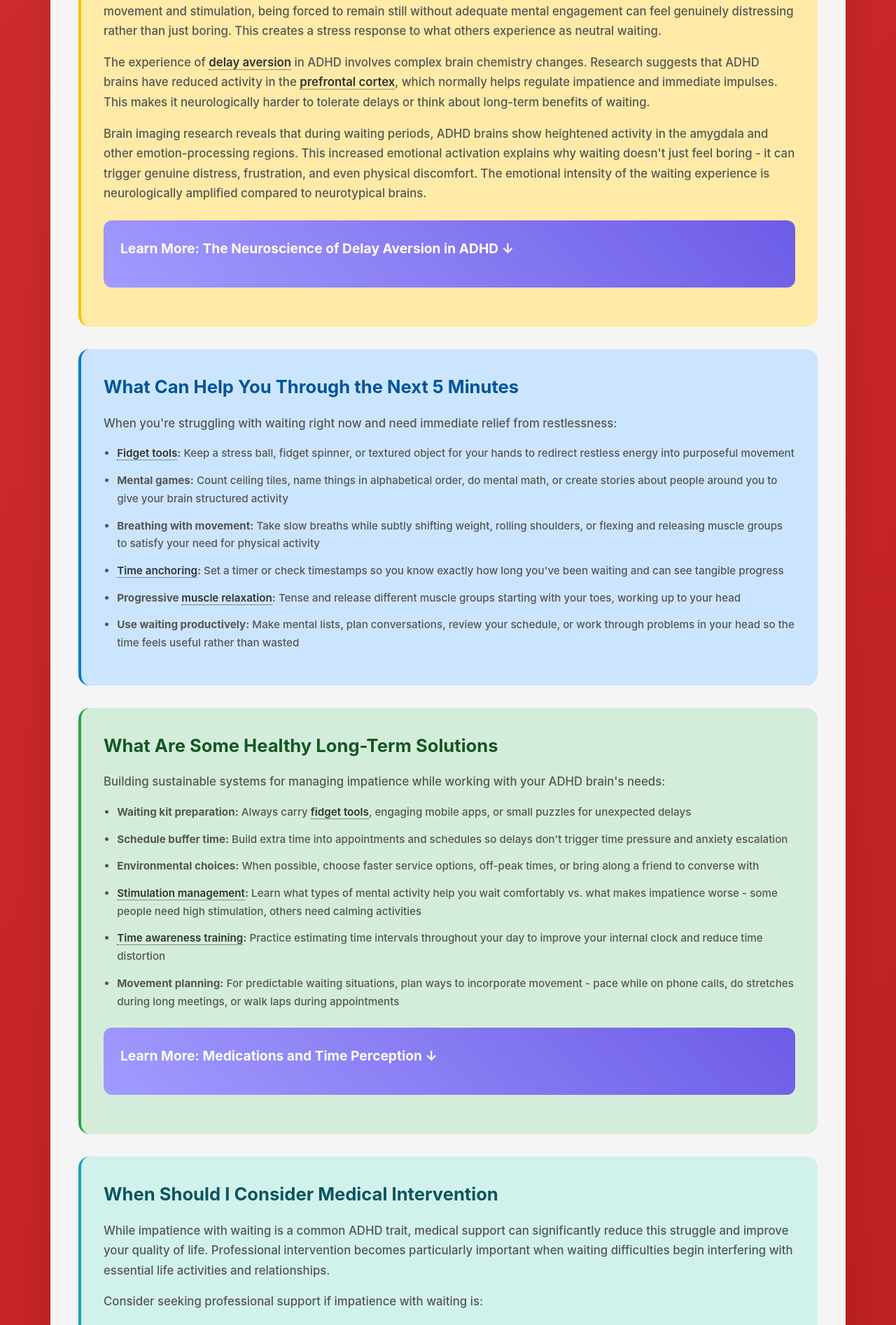
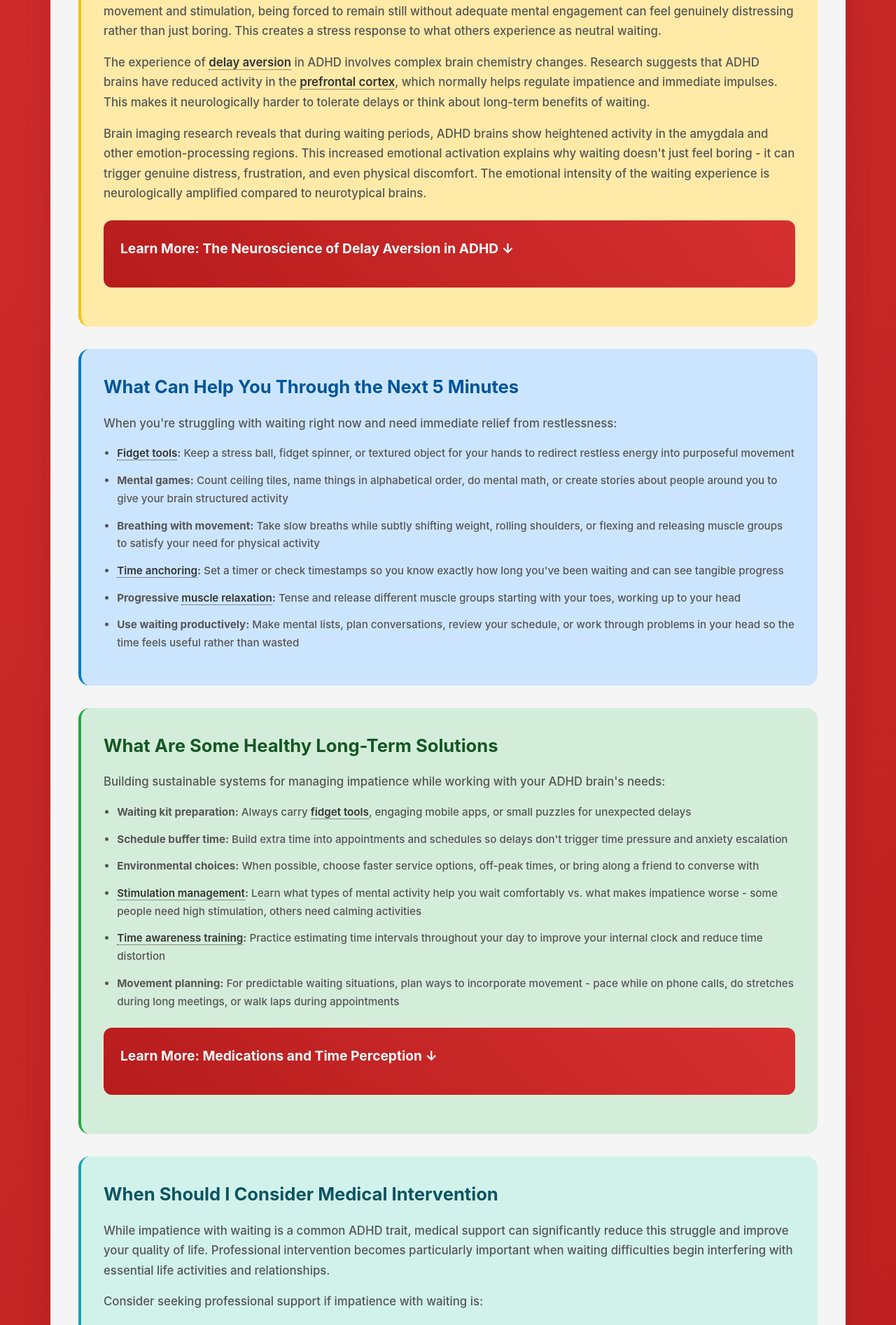
Before and after one commit to neurodivergent-survival-guide/neurodivergent-survival-guide, a Jekyll site: the page built from struggles/impatience-with-waiting.html, in a window 1280 px wide. Shown: the part 1930-3824 px from the top of the page at 70% size. Built offline with Jekyll 4.4.1, drawn with Linux system fonts in a browser that asks for light colours.

Commit message:
Update struggle.html

```diff
--- a/_layouts/struggle.html
+++ b/_layouts/struggle.html
@@ -494,19 +494,39 @@
     }
 
     .learn-more {
-        background: linear-gradient(45deg, #a29bfe, #6c5ce7);
+        background: linear-gradient(45deg, {{ colors.gradient_end }}, {{ colors.gradient_start }});
         color: white;
         padding: 1.5rem;
         border-radius: 12px;
         margin: 1.5rem 0;
         cursor: pointer;
         transition: all 0.3s ease;
+        position: relative;
+        overflow: hidden;
+    }
+
+    .learn-more::before {
+        content: '';
+        position: absolute;
+        top: 0;
+        left: 0;
+        right: 0;
+        bottom: 0;
+        background: rgba(255, 255, 255, 0.1);
+        opacity: 0;
+        transition: opacity 0.3s ease;
+    }
+
+    .learn-more:hover::before {
+        opacity: 1;
     }
 
     .learn-more h3 {
         margin-bottom: 1rem;
         font-size: 1.2rem;
         color: white;
+        position: relative;
+        z-index: 1;
     }
 
     .learn-more:hover {
```
